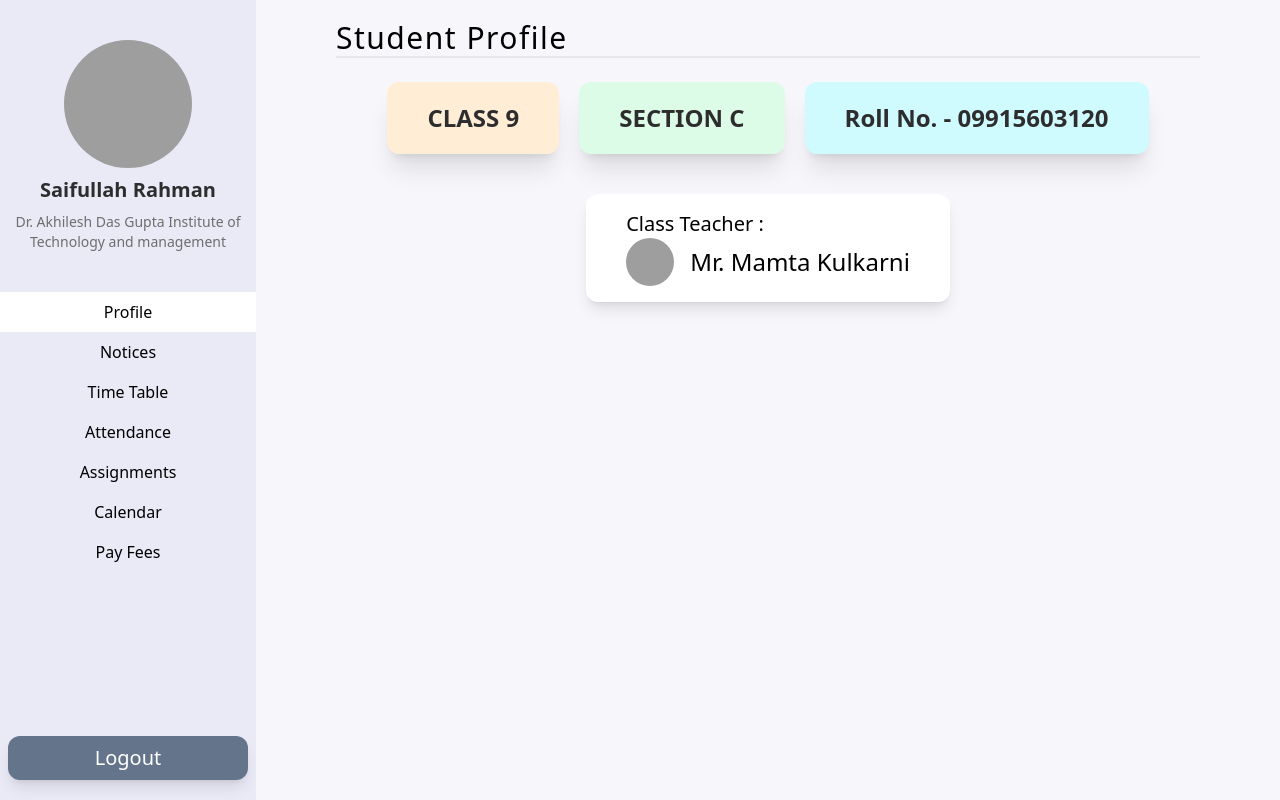
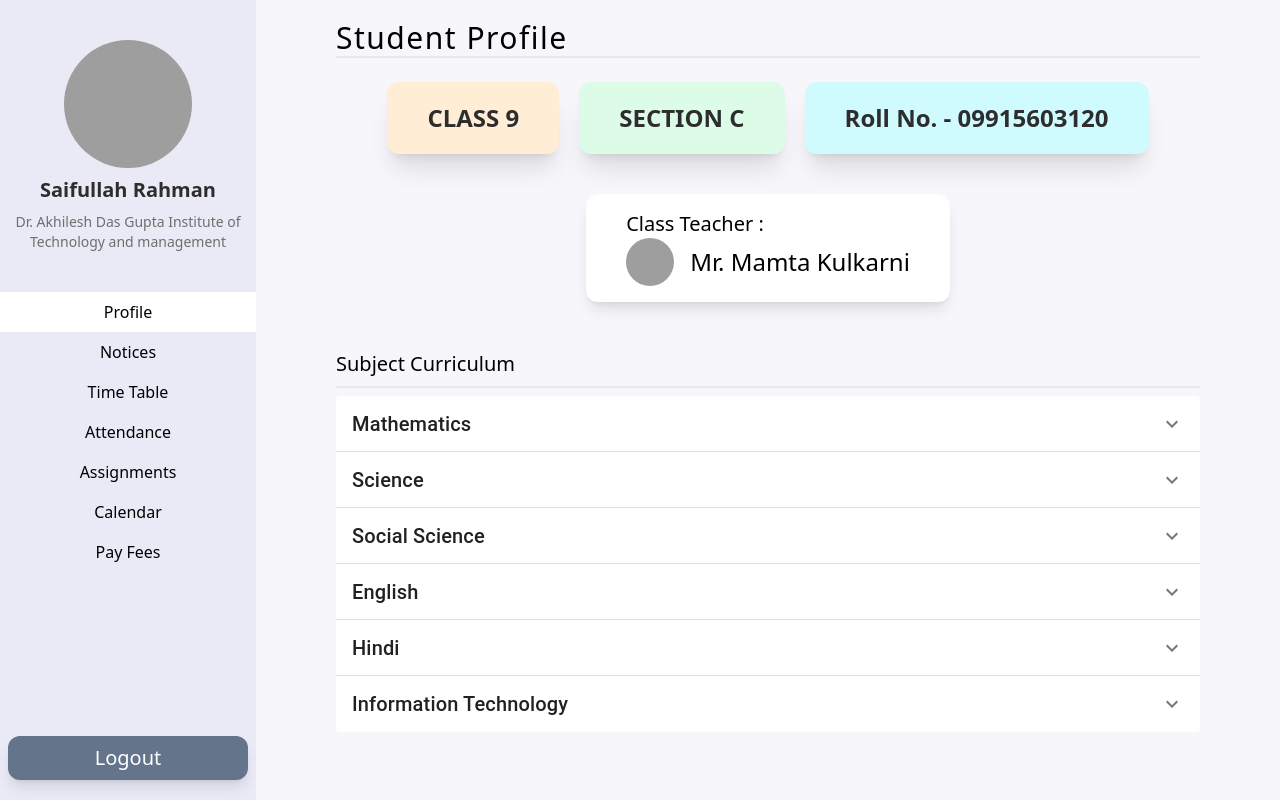
Before and after one commit to VanshWadhwa/school-manager-frontend, a React (Create React App) app: page /student/Dashboard in a window 1280 px wide. Built offline with nearby package versions, Linux system fonts and the light colour scheme; grey boxes are pictures that could not be loaded.

Commit message:
syllabus added

```diff
--- a/src/components/student/profile.js
+++ b/src/components/student/profile.js
@@ -1,16 +1,26 @@
-import React from 'react'
+import React, {useState} from 'react'
+import Accordion from '@mui/material/Accordion';
+import AccordionSummary from '@mui/material/AccordionSummary';
+import AccordionDetails from '@mui/material/AccordionDetails';
+import Typography from '@mui/material/Typography';
+import ExpandMoreIcon from '@mui/icons-material/ExpandMore';
 
-function profile() {
+function Profile() {
+    const [expanded, setExpanded] = useState(false);
+
+  const handleChange = (panel) => (event, isExpanded) => {
+    setExpanded(isExpanded ? panel : false);
+  };
     return (
         <div>
             <h1 className='text-3xl font-light tracking-wider border-b-2 text-black mt-5 mx-20'>Student Profile</h1>
             <section className='flex justify-center items-center mt-6 px-10 gap-5'>
-            <div className='bg-orange-100 text-[#2d2d2e] py-5 px-10 text-2xl rounded-xl shadow-xl font-semibold'>CLASS 9</div>
-            <div className='bg-green-100 text-[#2d2d2e] py-5 px-10 text-2xl rounded-xl shadow-xl font-semibold'>SECTION C</div>
-            <div className='bg-cyan-100 text-[#2d2d2e] py-5 px-10 text-2xl rounded-xl shadow-xl font-semibold'>Roll No. - 09915603120</div>
+                <div className='bg-orange-100 text-[#2d2d2e] py-5 px-10 text-2xl rounded-xl shadow-xl hover:shadow-none font-semibold'>CLASS 9</div>
+                <div className='bg-green-100 text-[#2d2d2e] py-5 px-10 text-2xl rounded-xl shadow-xl font-semibold hover:shadow-none'>SECTION C</div>
+                <div className='bg-cyan-100 text-[#2d2d2e] py-5 px-10 text-2xl rounded-xl shadow-xl font-semibold hover:shadow-none'>Roll No. - 09915603120</div>
             </section>
             <section className='my-10 mx-20 '>
-            <div className='bg-white w-max py-4 px-10 rounded-xl shadow-lg mx-auto'>
+                <div className='bg-white w-max py-4 px-10 rounded-xl shadow-lg mx-auto hover:shadow-xl'>
                     <div className='text-xl'>Class Teacher :</div>
                     <div className='flex items-center gap-4'>
                         <img className='w-12 h-12 rounded-full' src='https://t3.ftcdn.net/jpg/02/65/18/30/360_F_265183061_NkulfPZgRxbNg3rvYSNGGwi0iD7qbmOp.jpg' />
@@ -18,8 +28,173 @@ function profile() {
                     </div>
                 </div>
             </section>
+            <section className='px-20'>
+                <h1 className='text-xl py-2 border-b-2 mb-2'>Subject Curriculum</h1>
+                <Accordion
+                    expanded={expanded === "panel1"}
+                    sx={{ boxShadow: 0 }}
+                    onChange={handleChange("panel1")}
+                >
+                    <AccordionSummary
+                        expandIcon={<ExpandMoreIcon />}
+                        aria-controls="panel1bh-content"
+                        id="panel1bh-header"
+                    >
+                        <Typography
+                            className=""
+                            variant="h6"
+                            sx={{ width: "95%", flexShrink: 0, fontSize: "20px" }}
+                        >
+                            Mathematics
+                        </Typography>
+                    </AccordionSummary>
+                    <AccordionDetails>
+                        <Typography
+                            variant="h6"
+                            sx={{ color: "text.secondary", fontSize: "16px" }}
+                        >
+                            Real Numbers, Polynomials, Introduction to Euclid's Geometry, Lines and Angles, Triangles, Coordinate Geometry, Areas, Linear Equations in Two Variables, Quadrilaterals, Circles, Constructions, Surface Areas and Volumes, Statistics, Probability.
+                        </Typography>
+                    </AccordionDetails>
+                </Accordion>
+                <Accordion
+                    expanded={expanded === "panel2"}
+                    sx={{ boxShadow: 0 }}
+                    onChange={handleChange("panel2")}
+                >
+                    <AccordionSummary
+                        expandIcon={<ExpandMoreIcon />}
+                        aria-controls="panel1bh-content"
+                        id="panel1bh-header"
+                    >
+                        <Typography
+                            className=""
+                            variant="h6"
+                            sx={{ width: "95%", flexShrink: 0, fontSize: "20px" }}
+                        >
+                            Science
+                        </Typography>
+                    </AccordionSummary>
+                    <AccordionDetails>
+                        <Typography
+                            variant="h6"
+                            sx={{ color: "text.secondary", fontSize: "16px" }}
+                        >
+                            Real Numbers, Polynomials, Introduction to Euclid's Geometry, Lines and Angles, Triangles, Coordinate Geometry, Areas, Linear Equations in Two Variables, Quadrilaterals, Circles, Constructions, Surface Areas and Volumes, Statistics, Probability.
+                        </Typography>
+                    </AccordionDetails>
+                </Accordion>
+                <Accordion
+                    expanded={expanded === "panel3"}
+                    sx={{ boxShadow: 0 }}
+                    onChange={handleChange("panel3")}
+                >
+                    <AccordionSummary
+                        expandIcon={<ExpandMoreIcon />}
+                        aria-controls="panel1bh-content"
+                        id="panel1bh-header"
+                    >
+                        <Typography
+                            className=""
+                            variant="h6"
+                            sx={{ width: "95%", flexShrink: 0, fontSize: "20px" }}
+                        >
+                            Social Science
+                        </Typography>
+                    </AccordionSummary>
+                    <AccordionDetails>
+                        <Typography
+                            variant="h6"
+                            sx={{ color: "text.secondary", fontSize: "16px" }}
+                        >
+                            Real Numbers, Polynomials, Introduction to Euclid's Geometry, Lines and Angles, Triangles, Coordinate Geometry, Areas, Linear Equations in Two Variables, Quadrilaterals, Circles, Constructions, Surface Areas and Volumes, Statistics, Probability.
+                        </Typography>
+                    </AccordionDetails>
+                </Accordion>
+                <Accordion
+                    expanded={expanded === "panel4"}
+                    sx={{ boxShadow: 0 }}
+                    onChange={handleChange("panel4")}
+                >
+                    <AccordionSummary
+                        expandIcon={<ExpandMoreIcon />}
+                        aria-controls="panel1bh-content"
+                        id="panel1bh-header"
+                    >
+                        <Typography
+                            className=""
+                            variant="h6"
+                            sx={{ width: "95%", flexShrink: 0, fontSize: "20px" }}
+                        >
+                            English
+                        </Typography>
+                    </AccordionSummary>
+                    <AccordionDetails>
+                        <Typography
+                            variant="h6"
+                            sx={{ color: "text.secondary", fontSize: "16px" }}
+                        >
+                            Real Numbers, Polynomials, Introduction to Euclid's Geometry, Lines and Angles, Triangles, Coordinate Geometry, Areas, Linear Equations in Two Variables, Quadrilaterals, Circles, Constructions, Surface Areas and Volumes, Statistics, Probability.
+                        </Typography>
+                    </AccordionDetails>
+                </Accordion>
+                <Accordion
+                    expanded={expanded === "panel5"}
+                    sx={{ boxShadow: 0 }}
+                    onChange={handleChange("panel5")}
+                >
+                    <AccordionSummary
+                        expandIcon={<ExpandMoreIcon />}
+                        aria-controls="panel1bh-content"
+                        id="panel1bh-header"
+                    >
+                        <Typography
+                            className=""
+                            variant="h6"
+                            sx={{ width: "95%", flexShrink: 0, fontSize: "20px" }}
+                        >
+                            Hindi
+                        </Typography>
+                    </AccordionSummary>
+                    <AccordionDetails>
+                        <Typography
+                            variant="h6"
+                            sx={{ color: "text.secondary", fontSize: "16px" }}
+                        >
+                            Real Numbers, Polynomials, Introduction to Euclid's Geometry, Lines and Angles, Triangles, Coordinate Geometry, Areas, Linear Equations in Two Variables, Quadrilaterals, Circles, Constructions, Surface Areas and Volumes, Statistics, Probability.
+                        </Typography>
+                    </AccordionDetails>
+                </Accordion>
+                <Accordion
+                    expanded={expanded === "panel6"}
+                    sx={{ boxShadow: 0 }}
+                    onChange={handleChange("panel6")}
+                >
+                    <AccordionSummary
+                        expandIcon={<ExpandMoreIcon />}
+                        aria-controls="panel1bh-content"
+                        id="panel1bh-header"
+                    >
+                        <Typography
+                            className=""
+                            variant="h6"
+                            sx={{ width: "95%", flexShrink: 0, fontSize: "20px" }}
+                        >
+                            Information Technology
+                        </Typography>
+                    </AccordionSummary>
+                    <AccordionDetails>
+                        <Typography
+                            variant="h6"
+                            sx={{ color: "text.secondary", fontSize: "16px" }}
+                        >
+                            Real Numbers, Polynomials, Introduction to Euclid's Geometry, Lines and Angles, Triangles, Coordinate Geometry, Areas, Linear Equations in Two Variables, Quadrilaterals, Circles, Constructions, Surface Areas and Volumes, Statistics, Probability.
+                        </Typography>
+                    </AccordionDetails>
+                </Accordion>
+            </section>
         </div>
     )
 }
 
-export default profile
+export default Profile
--- a/src/pages/student/StudentDashboard.js
+++ b/src/pages/student/StudentDashboard.js
@@ -24,7 +24,7 @@ function Dashboard() {
                     <div className='py-2 hover:bg-slate-50 cursor-pointer'>Pay Fees</div>
                 </div>
             </div>
-            <div className='bg-slate-500 text-white shadow-lg text-center text-xl py-2 mb-5 rounded-xl mx-2'>Logout</div>
+            <div className='bg-slate-500 text-white shadow-lg text-center text-xl py-2 mb-5 rounded-xl mx-2 cursor-pointer'>Logout</div>
         </section>
         <section className='bg-[#F7F6FB] h-full w-4/5'>
             <Profile />
```
Lines whose indentation alone changed are shown as unchanged.
